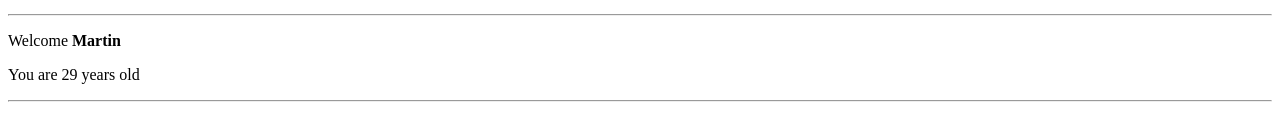
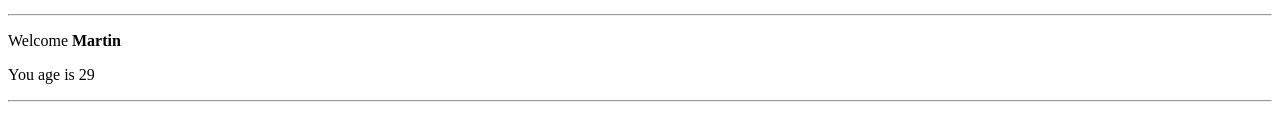
Before and after one commit to MartinGergov/React, a React (Vite) app: page / in a window 1280 px wide. Shown: the part 224-364 px from the top of the page. Built offline with nearby package versions, Linux system fonts and the light colour scheme.

Commit message:
Ejercicio 7

```diff
--- /dev/null
+++ b/src/Age.jsx
@@ -0,0 +1,3 @@
+export function Age({ age }) {
+  return <p>You age is {age}</p>;
+}
--- a/src/App.jsx
+++ b/src/App.jsx
@@ -1,3 +1,4 @@
+import { Age } from "./Age";
 import { Hello } from "./Hello";
 import { Message } from "./Message";
 import { Welcome } from "./Welcome";
@@ -13,7 +14,7 @@ export function App() {
       {/* También se puede usar directamente en la App */}
       {/* Los dos se pueden usar siempre y cuando estén dentro de un solo contenedor padre */}
       <hr />
-      <Welcome name="Martin" age={29} />
+      <Welcome name="Martin" />
       <hr />
     </div>
   );
--- a/src/Welcome.jsx
+++ b/src/Welcome.jsx
@@ -1,10 +1,12 @@
-export function Welcome({ name, age }) {
+import { Age } from "./Age";
+
+export function Welcome({ name }) {
   return (
     <div>
       <p>
         Welcome <strong>{name}</strong>
       </p>
-      <p>You are {age} years old</p>
+      <Age age={29} />
     </div>
   );
 }
```
